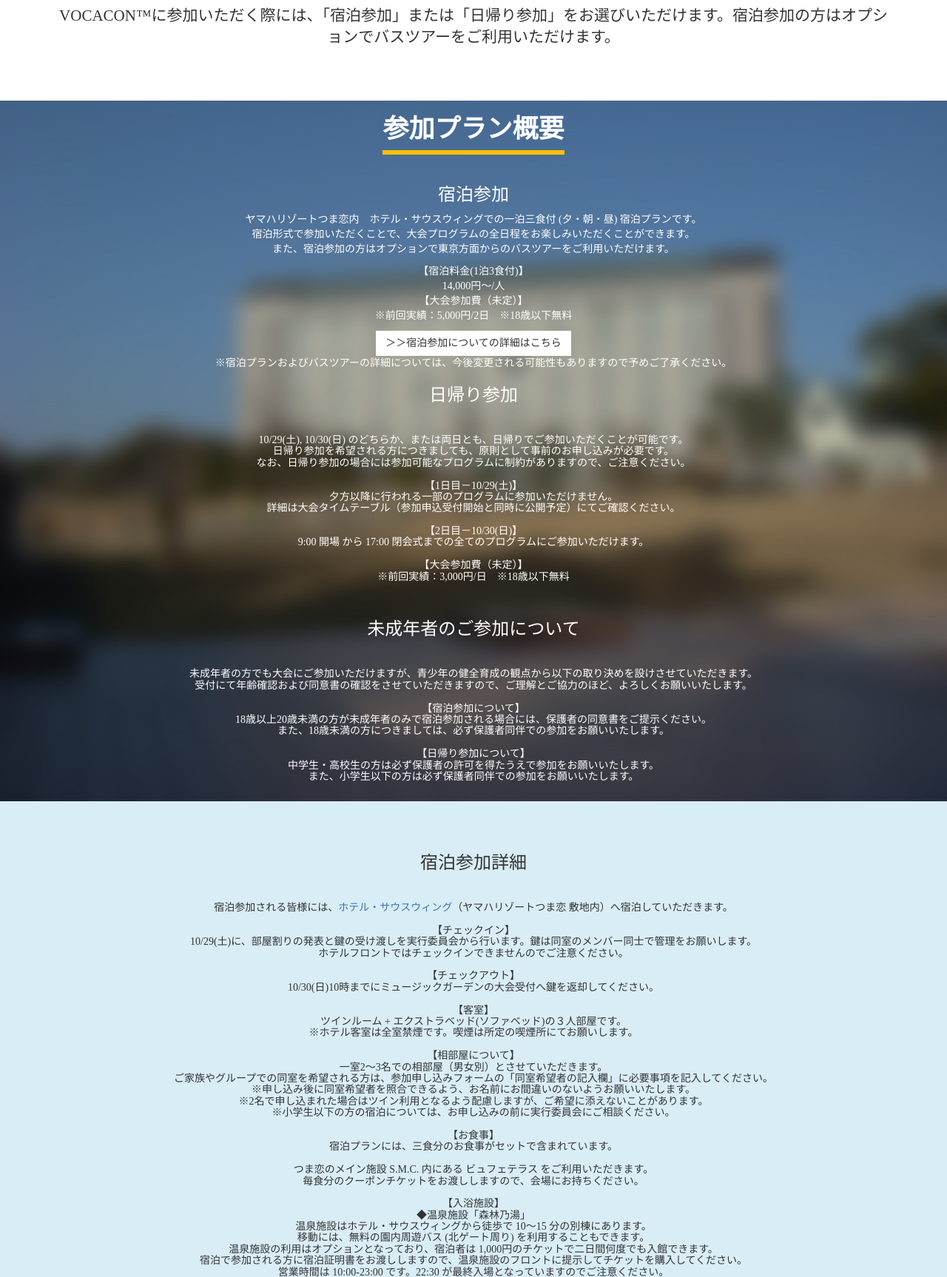
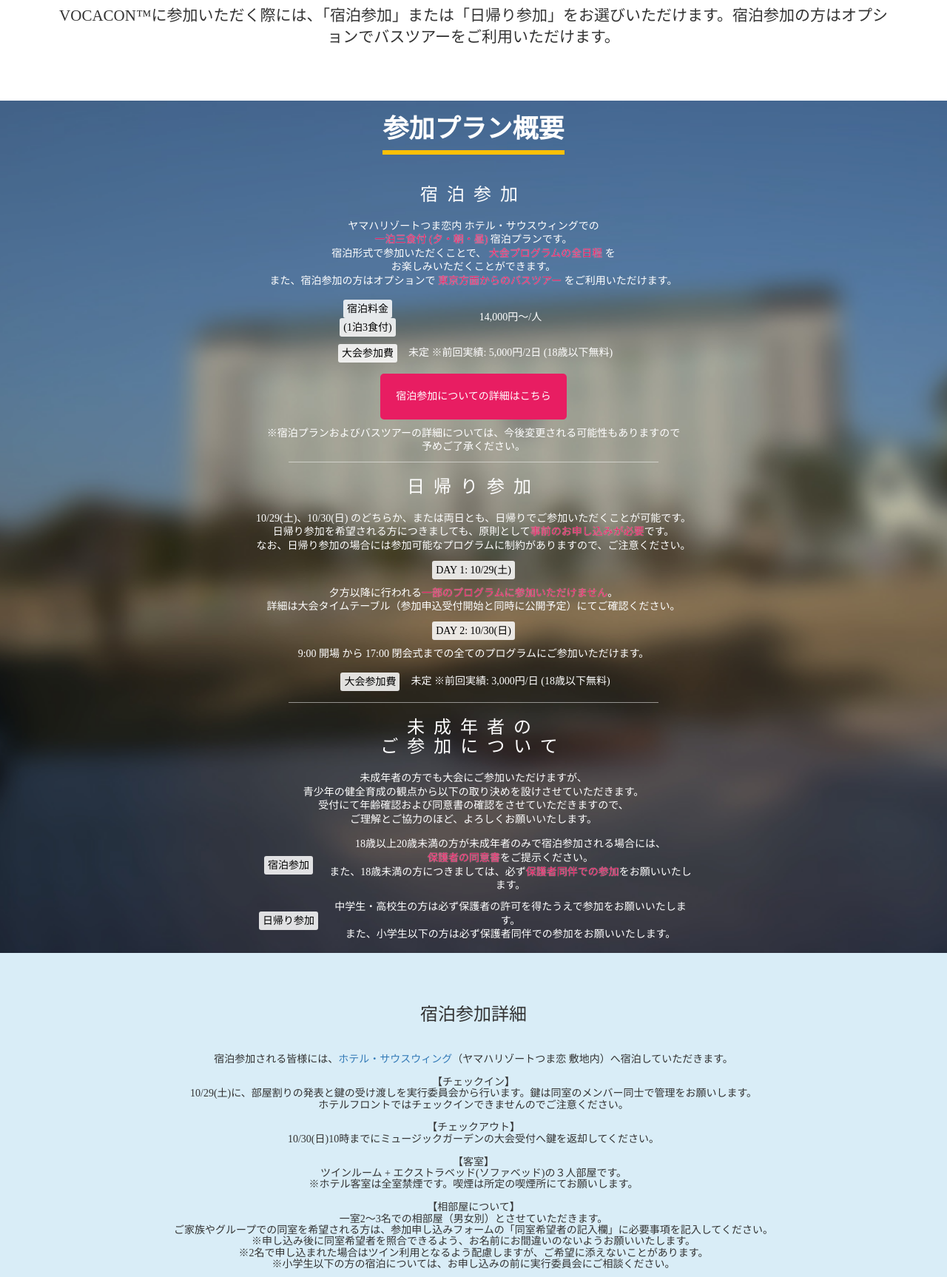
Before and after one commit to keisei1092/vocacon.net, a PHP site: page /2016/guides.html in a window 1280 px wide. Shown: the part 414-2140 px from the top of the page at 74% size. Run offline with PHP 8.4, Linux system fonts and the light colour scheme; some web fonts are replaced.

Commit message:
modify styles

```diff
--- a/2016/css/text.css
+++ b/2016/css/text.css
@@ -65,6 +65,16 @@ body {
   font-weight: bold;
 }
 
+/* text align */
+
+.left{
+  text-align: left;
+}
+
+.text-center{
+  text-align: center;
+}
+
 /* text color */
 
 .lightgray{
--- a/2016/css/user.css
+++ b/2016/css/user.css
@@ -1,6 +1,11 @@
 /* .text-vertical-center in guides.html */
 .cancel-table-cell {
   display: block;
+}
+
+.pink {
+  color: #E81D62;
+  text-shadow: 0px 0px 1px #FFF;
 }
 
 .bigunderline {
@@ -20,3 +25,47 @@
 .bigunderline-amber {
   border-bottom: solid 6px #FEC006;
 }
+
+.guide__text-heading {
+  margin-bottom: 20px;
+  letter-spacing: 0.5em;
+}
+
+.guide__text-normal {
+  max-width: 600px;
+  margin: 10px auto;
+  line-height: 1.33em;
+}
+
+.guide__text-hr {
+  max-width: 500px;
+  margin: 10px auto;
+  line-height: 1.33em;
+  border: none;
+  border-top: solid 0.5px rgba(255, 255, 255, 0.5);
+  height: 0.5px;
+  color: #FFF;
+}
+
+.box {
+  padding: 5px;
+  background-color: rgba(255, 255, 255, 0.85);
+  border-radius: 3px;
+  color: #000;
+  line-height: 25px;
+}
+
+.guide__text-normal tr td {
+  padding: 5px !important;
+}
+
+.btn-light {
+  padding: 20px;
+  border-radius: 5px;
+  background-color: #E81D62;
+  color: #FFF;
+}
+
+.min-width-100 {
+  min-width: 100px;
+}
--- a/2016/guides.html
+++ b/2016/guides.html
@@ -92,53 +92,103 @@
       <div class="text-vertical-center cancel-table-cell"><br>
       <!-- <div style="text&#45;align: center; vertical&#45;align: middle;"><br> -->
         <h1 class="bigunderline bigunderline-amber">参加プラン概要</h1>
-        <h3>宿泊参加</h3>
-        <p class="guide__text">
-          ヤマハリゾートつま恋内　ホテル・サウスウィングでの一泊三食付 (夕・朝・昼) 宿泊プランです。<br>
-          宿泊形式で参加いただくことで、大会プログラムの全日程をお楽しみいただくことができます。<br>
-          また、宿泊参加の方はオプションで東京方面からのバスツアーをご利用いただけます。
+        <h3 class="guide__text-heading">宿泊参加</h3>
+        <p class="guide__text-normal">
+          ヤマハリゾートつま恋内&nbsp;ホテル・サウスウィングでの<br>
+          <span class="pink">一泊三食付 (夕・朝・昼)</span>&nbsp;宿泊プランです。<br>
+          宿泊形式で参加いただくことで、&nbsp;<span class="pink">大会プログラムの全日程</span>&nbsp;を<br>
+          お楽しみいただくことができます。<br>
+          また、宿泊参加の方はオプションで&nbsp;<span class="pink">東京方面からのバスツアー</span>&nbsp;をご利用いただけます。
         </p>
-        <p>
-          【宿泊料金(1泊3食付)】<br>
-          14,000円〜/人<br>
-          【大会参加費（未定）】<br>
-          ※前回実績：5,000円/2日　※18歳以下無料
+        <table class="guide__text-normal">
+          <tr>
+            <td class="min-width-100">
+              <span class="box">宿泊料金</span><br>
+              <span class="box">(1泊3食付)</span>
+            </td>
+            <td>
+              14,000円〜/人
+            </td>
+          </tr>
+          <tr>
+            <td class="min-width-100">
+              <span class="box">大会参加費</span>
+            </td>
+            <td>
+              未定&nbsp;※前回実績: 5,000円/2日&nbsp;(18歳以下無料)
+            </td>
+          </tr>
+        </table>
+        <p class="guide__text-normal bold">
+          <a href="#2days" class="btn btn-light">
+            宿泊参加についての詳細はこちら
+          </a>
         </p>
-        <p>
-          <a href="#2days" class="btn btn-light">
-            ＞＞宿泊参加についての詳細はこちら
-          </a>
-          <br>
-          ※宿泊プランおよびバスツアーの詳細については、今後変更される可能性もありますので予めご了承ください。
+        <p class="guide__text-normal">
+        ※宿泊プランおよびバスツアーの詳細については、今後変更される可能性もありますので<br>予めご了承ください。
         </p>
-        <h3>日帰り参加</h3><br>
-        <h5>
-        10/29(土), 10/30(日) のどちらか、または両日とも、日帰りでご参加いただくことが可能です。<br>
-		日帰り参加を希望される方につきましても、原則として事前のお申し込みが必要です。<br>
-		なお、日帰り参加の場合には参加可能なプログラムに制約がありますので、ご注意ください。<br><br>
-		【1日目－10/29(土)】<br>
-        夕方以降に行われる一部のプログラムに参加いただけません。<br>
-        詳細は大会タイムテーブル（参加申込受付開始と同時に公開予定）にてご確認ください。<br><br>
-		【2日目－10/30(日)】<br>
-		9:00 開場 から 17:00 閉会式までの全てのプログラムにご参加いただけます。<br>
-        <br>
-        【大会参加費（未定）】<br>
-        ※前回実績：3,000円/日　※18歳以下無料<br>
- </h5>
-<br>
-        <h3>未成年者のご参加について</h3><br>
-        <h5>未成年者の方でも大会にご参加いただけますが、青少年の健全育成の観点から以下の取り決めを設けさせていただきます。<br>
-受付にて年齢確認および同意書の確認をさせていただきますので、ご理解とご協力のほど、よろしくお願いいたします。<br>
-<br>
-【宿泊参加について】<br>
-18歳以上20歳未満の方が未成年者のみで宿泊参加される場合には、保護者の同意書をご提示ください。<br>
-また、18歳未満の方につきましては、必ず保護者同伴での参加をお願いいたします。<br>
-<br>
-【日帰り参加について】<br>
-中学生・高校生の方は必ず保護者の許可を得たうえで参加をお願いいたします。<br>
-また、小学生以下の方は必ず保護者同伴での参加をお願いいたします。<br>
-<br>
-</h5>
+        <hr class="guide__text-hr">
+        <h3 class="guide__text-heading">日帰り参加</h3>
+        <p class="guide__text-normal">
+          10/29(土)、10/30(日) のどちらか、または両日とも、日帰りでご参加いただくことが可能です。<br>
+          日帰り参加を希望される方につきましても、原則として<span class="pink">事前のお申し込みが必要</span>です。<br>
+          なお、日帰り参加の場合には参加可能なプログラムに制約がありますので、ご注意ください。
+        </p>
+        <p class="guide__text-normal">
+          <span class="box">DAY 1: 10/29(土)</span>
+        </p>
+        <p class="guide__text-normal">
+          夕方以降に行われる<span class="pink">一部のプログラムに参加いただけません</span>。<br>
+          詳細は大会タイムテーブル（参加申込受付開始と同時に公開予定）にてご確認ください。
+        </p>
+        <p class="guide__text-normal">
+          <span class="box">DAY 2: 10/30(日)</span>
+        </p>
+        <p class="guide__text-normal">
+          9:00 開場 から 17:00 閉会式までの全てのプログラムにご参加いただけます。<br>
+        </p>
+        <table class="guide__text-normal">
+          <tr>
+            <td class="min-width-100">
+              <span class="box">
+                大会参加費
+              </span>
+            </td>
+            <td>
+              未定 ※前回実績: 3,000円/日 (18歳以下無料)
+            </td>
+          </tr>
+        </table>
+        <hr class="guide__text-hr">
+        <h3 class="guide__text-heading">
+          未成年者の<br>
+          ご参加について
+        </h3>
+        <p class="guide__text-normal">
+          未成年者の方でも大会にご参加いただけますが、<br>青少年の健全育成の観点から以下の取り決めを設けさせていただきます。<br>
+          受付にて年齢確認および同意書の確認をさせていただきますので、<br>ご理解とご協力のほど、よろしくお願いいたします。<br>
+        </p>
+        <table class="guide__text-normal">
+          <tr>
+            <td class="min-width-100 text-center">
+              <span class="box">宿泊参加</span>
+            </td>
+            <td>
+              18歳以上20歳未満の方が未成年者のみで宿泊参加される場合には、<br>
+              <span class="pink">保護者の同意書</span>をご提示ください。<br>
+              また、18歳未満の方につきましては、必ず<span class="pink">保護者同伴での参加</span>をお願いいたします。<br>
+            </td>
+          </tr>
+          <tr>
+            <td class="min-width-100 text-center">
+              <span class="box">日帰り参加</span>
+            </td>
+            <td>
+              中学生・高校生の方は必ず保護者の許可を得たうえで参加をお願いいたします。<br>
+              また、小学生以下の方は必ず保護者同伴での参加をお願いいたします。<br>
+            </td>
+          </tr>
+        </table>
       </div>
     </div>
   </section>
```
